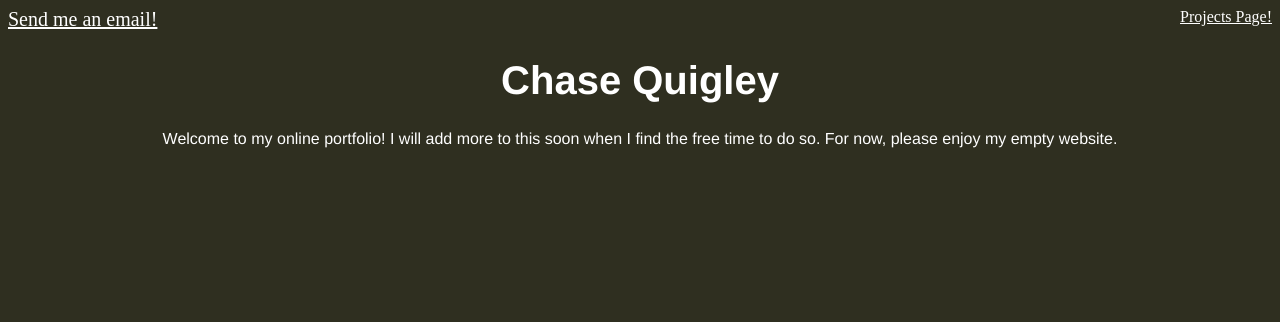
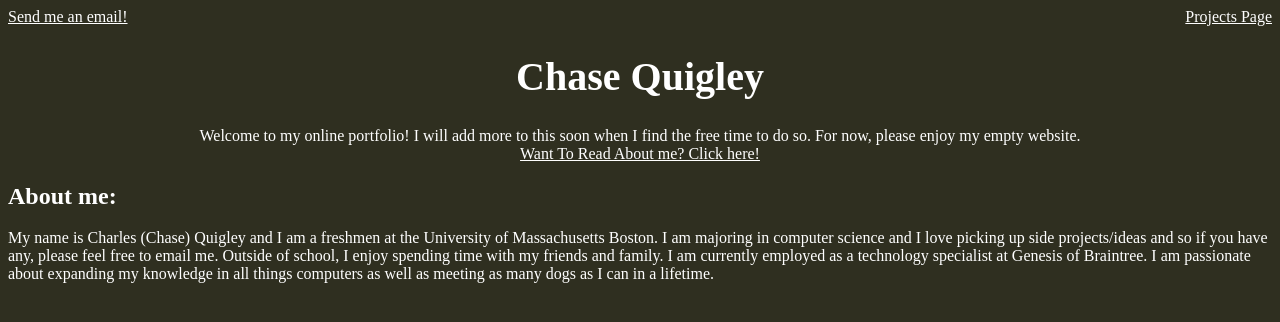
Before and after one commit to ChaseQ9/ChaseQ9.github.io, a plain HTML site: page index.html in a window 1280 px wide. Drawn offline with Linux system fonts and the light colour scheme.

Commit message:
website update

```diff
--- a/design.css
+++ b/design.css
@@ -22,8 +22,12 @@ th, td {
 }
 .text {
     size: 20px;
-    font-family: 'Franklin Gothic Medium', Arial, sans-serif;
+    font-family: "Didot";
     color: white;
+}
+a {
+    size:20px;
+    font-family: "Didot";
 }
 a:link {
     color:white;
@@ -31,7 +35,7 @@ a:link {
     text-decoration: underline;
 }
 a:visited {
-    color:pink;
+    color:white;
     background-color: transparent;
     text-decoration: underline;
 }
--- /dev/null
+++ b/favicon_stuff/about.txt
@@ -0,0 +1,6 @@
+This favicon was generated using the following font:
+
+- Font Title: Long Cang
+- Font Author: Copyright 2018 The LongCang Project Authors (https://github.com/googlefonts/longcang)
+- Font Source: http://fonts.gstatic.com/s/longcang/v17/LYjAdGP8kkgoTec8zkRgrXArXN7HWQ.ttf
+- Font License: SIL Open Font License, 1.1 (http://scripts.sil.org/OFL))
--- a/index.html
+++ b/index.html
@@ -2,11 +2,14 @@
 <html lang="en-US">
 <head>
     <title>Chases Website</title>
-    <link rel="favicon ico" src="logo.jpg" type="image">
+    <link rel="apple-touch-icon" sizes="180x180" href="/apple-touch-icon.png">
+    <link rel="icon" type="image/png" sizes="32x32" href="/favicon_stuff/favicon-32x32.png">
+    <link rel="icon" type="image/png" sizes="16x16" href="/favicon_stuff/favicon-16x16.png">
+    <link rel="manifest" href="favicon_stuff/site.webmanifest">
 </head>
-<link rel="StyleSheet" href="design.css">
-<a href="mailto:charles.quigley001@umb.edu" title="Contact Chase Quigley" style="font-size: 20px; color:white;"> Send me an email!</a>
-<a target="_self" href="projects.html" style="float:right">Projects Page!</a> <!---In Testing-->
+<link rel="styleSheet" href="design.css">
+<a href="mailto:charles.quigley001@umb.edu" title="Contact Chase Quigley" class=".text"> Send me an email!</a>
+<a target="_self" href="projects.html" style="float:right">Projects Page</a> <!---In Testing-->
     <center>
     <h1 class="text">
         Chase Quigley
@@ -15,8 +18,19 @@
     <p class="text">
         Welcome to my online portfolio! I will add more to this soon when I find the free time to do so.
         For now, please enjoy my empty website.
+        <br>
+        <a href="#aboutme">Want To Read About me? Click here!</a>
 
     </p>
     </center>
+    <h2 id="aboutme"class="text">About me:</h2>
+    <p class="text">
+        My name is Charles (Chase) Quigley and I am a freshmen at the University of Massachusetts
+        Boston. I am majoring in computer science and I love picking up side projects/ideas and so if you have
+        any, please feel free to email me. Outside of school, I enjoy spending time with my friends and family.
+        I am currently employed as a technology specialist at Genesis of Braintree. I am passionate about
+        expanding my knowledge in all things computers as well as meeting as many dogs as I can in a lifetime.
+    </p>
+
 </body>
 </html>
```
Also changed, not shown: projects.html (+7 -0 lines), favicon_stuff/android-chrome-192x192.png (added), favicon_stuff/android-chrome-512x512.png (added), favicon_stuff/apple-touch-icon.png (added), favicon_stuff/favicon-16x16.png (added), favicon_stuff/favicon-32x32.png (added), favicon_stuff/favicon.ico (added), favicon_stuff/site.webmanifest (added).
